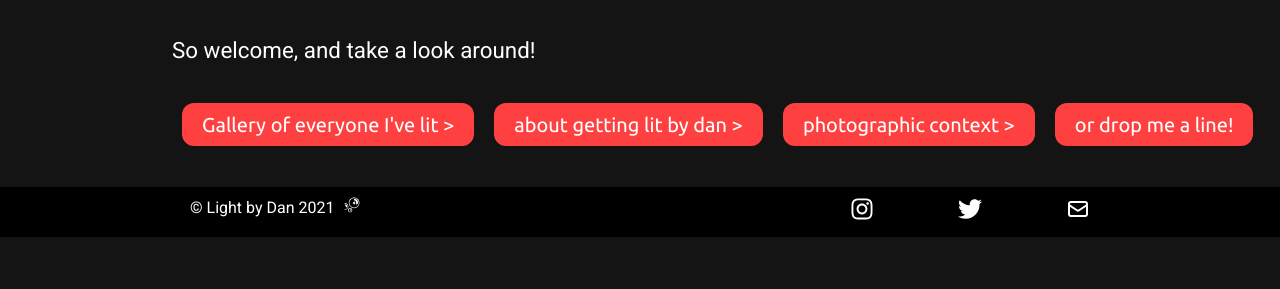
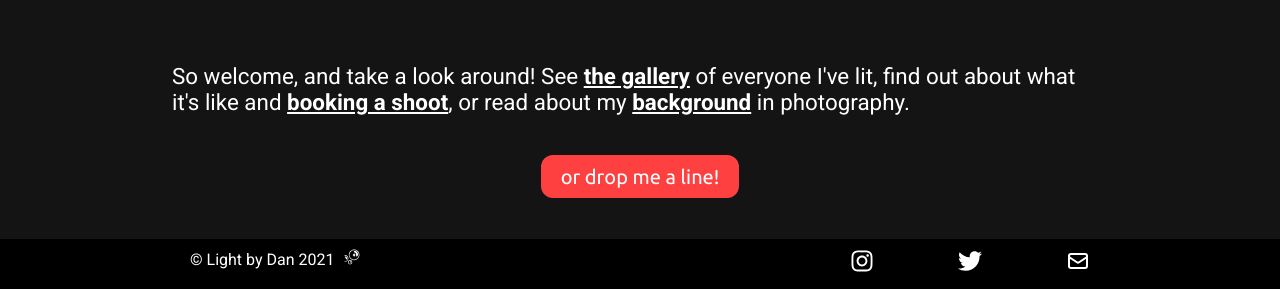
Before and after one commit to DanielGovan/gatsby-gallery-site, a Gatsby site: page / in a window 1280 px wide. Shown: the part 1375-1664 px from the top of the page. Before the commit the page ends 1612 px from the top, so only its background shows below. Built offline with nearby package versions, Linux system fonts and the light colour scheme; Gatsby itself is replaced by a stand-in of ours.

Commit message:
Homepage copy

```diff
--- a/src/pages/index.js
+++ b/src/pages/index.js
@@ -14,6 +14,7 @@ import {
   HomeWrapper,
   Para,
   ImageItem,
+  InteriorLink,
 } from "../components/LayoutElements"
 import { ButtonWrap } from "../components/HeroSectionElements"
 import HeroSection from "../components/HeroSection"
@@ -125,17 +126,17 @@ const IndexPage = () => {
         </HomeContent>
 
         <InnerWrap>
-          <Para>So welcome, and take a look around!</Para>
+          <Para>
+            <br />
+            So welcome, and take a look around! See{" "}
+            <InteriorLink to="/gallery">the gallery</InteriorLink> of everyone
+            I've lit, find out about what it's like and{" "}
+            <InteriorLink to="/book_a_shoot">booking a shoot</InteriorLink>, or
+            read about my{" "}
+            <InteriorLink to="/background">background</InteriorLink> in
+            photography.
+          </Para>
           <ButtonWrap>
-            <Button fontBig primary href="/gallery/">
-              Gallery of everyone I've lit &gt;
-            </Button>
-            <Button fontBig primary href="/book_a_shoot">
-              about getting lit by dan &gt;
-            </Button>
-            <Button fontBig primary href="/background">
-              photographic context &gt;
-            </Button>
             <Button
               fontBig
               primary
```
